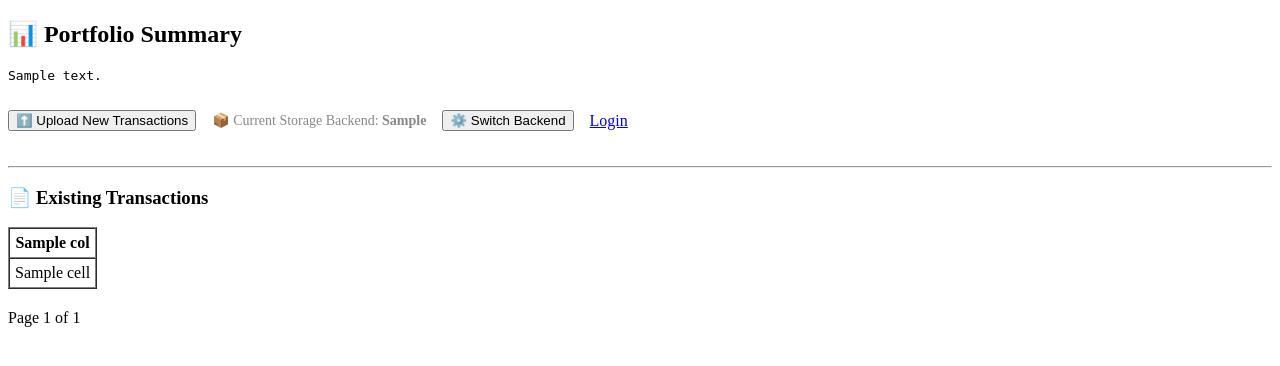
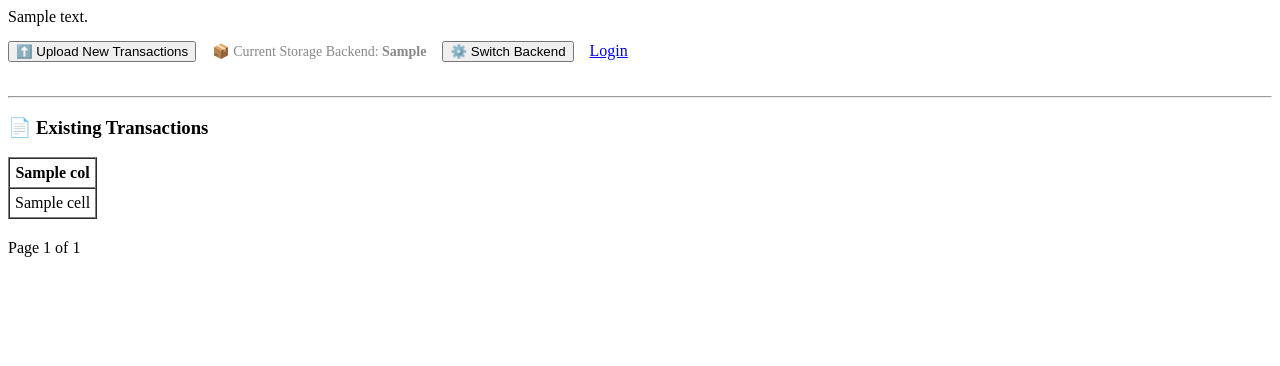
Before and after one commit to dheerajk78/sample_app, a Flask app: template templates/summary.html in a window 1280 px wide. Shown: the top 366 px of the page. Run offline with Flask 3, Linux system fonts and the light colour scheme; the template is opened without the code that fills it: most values are stand-ins (such as "Sample title", 1, 10 or a date in 2020).

Commit message:
Update summary.html

```diff
--- a/templates/summary.html
+++ b/templates/summary.html
@@ -10,8 +10,9 @@
     <title>Portfolio Summary</title>
 </head>
 <body>
-    <h2>📊 Portfolio Summary</h2>
-    <pre>{{ summary_text }}</pre>
+    <div>
+    {{ summary_text | safe }}
+    </div>
 
 <div style="display: flex; align-items: center; gap: 16px; margin-bottom: 20px;">
     <form action="{{ url_for('main.upload') }}" method="get">
```
